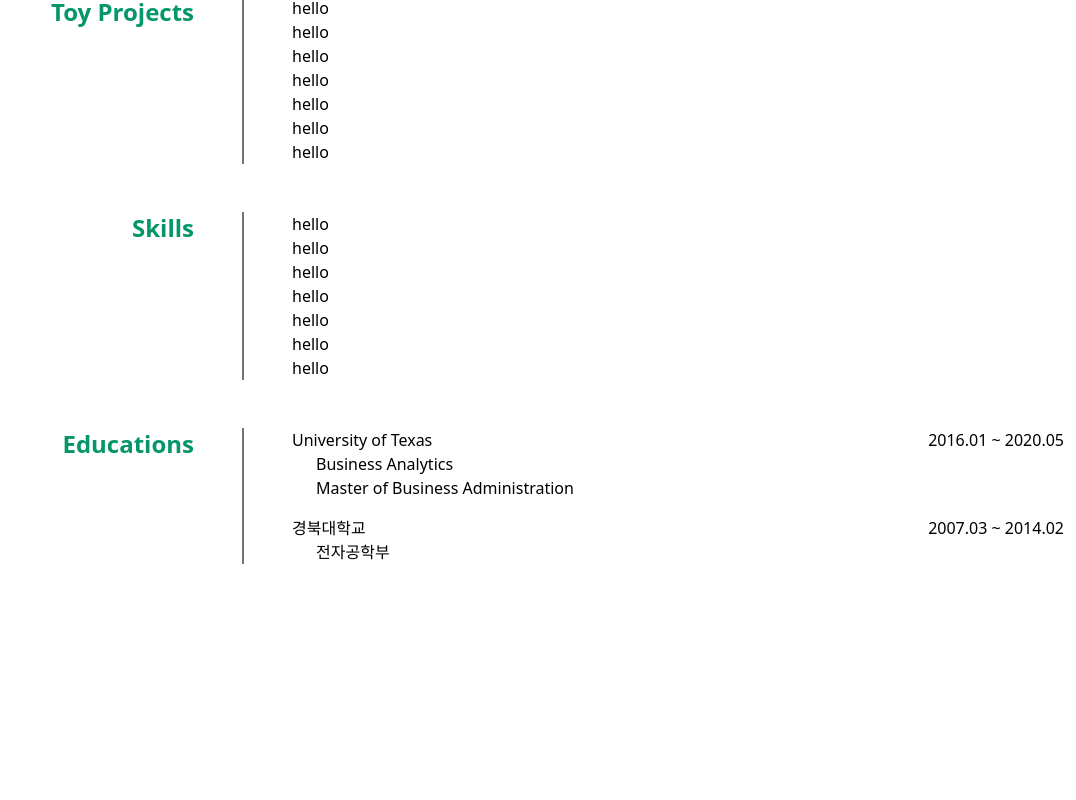
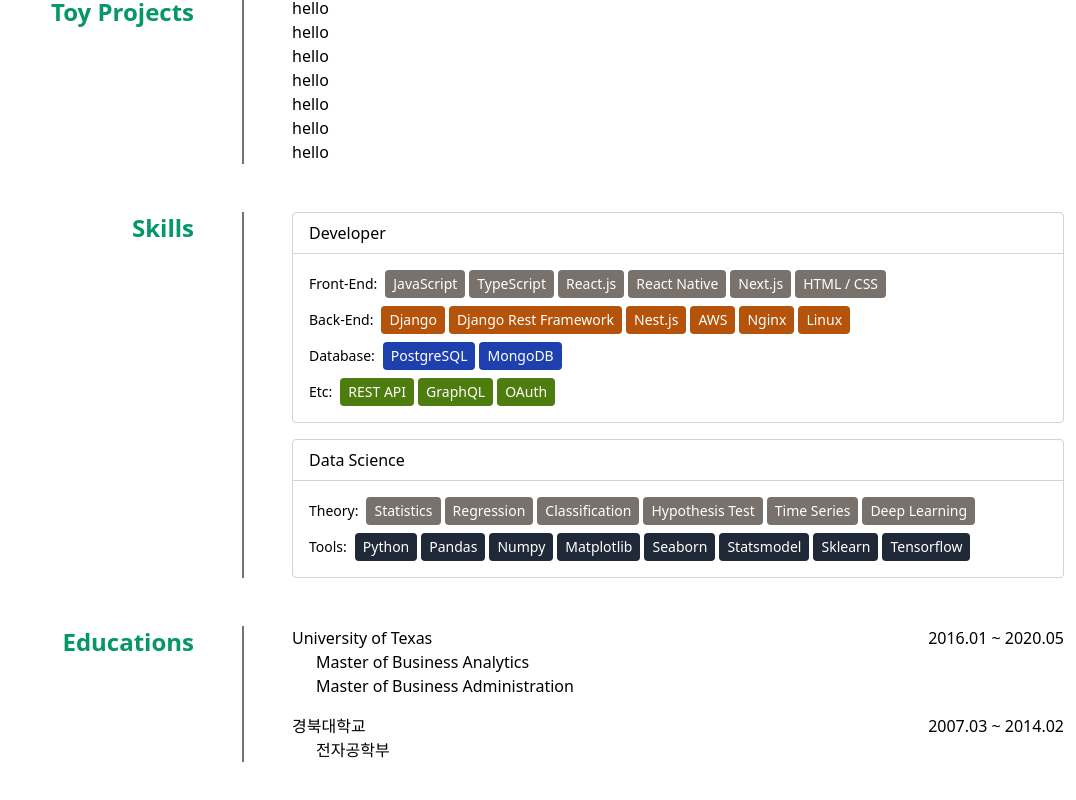
Before and after one commit to texasroh/texasroh.github.io, a React (Create React App) app: page / in a window 1280 px wide. Shown: the part 1183-1983 px from the top of the page, without its empty margins (204-1280 px from the left). Before the commit the page ends 1795 px from the top, so only its background shows below. Built offline with nearby package versions, Linux system fonts and the light colour scheme.

Commit message:
fill skills

```diff
--- a/src/sections/home/Educations.tsx
+++ b/src/sections/home/Educations.tsx
@@ -10,7 +10,7 @@ const Educations = () => {
             <div>2016.01 ~ 2020.05</div>
           </div>
           <ul className="ml-6">
-            <li>Business Analytics</li>
+            <li>Master of Business Analytics</li>
             <li>Master of Business Administration</li>
           </ul>
         </div>
--- a/src/sections/home/Skills.tsx
+++ b/src/sections/home/Skills.tsx
@@ -3,13 +3,145 @@ import HomeSection from "../../components/HomeSection";
 const Skills = () => {
   return (
     <HomeSection title="Skills">
-      <div>hello</div>
-      <div>hello</div>
-      <div>hello</div>
-      <div>hello</div>
-      <div>hello</div>
-      <div>hello</div>
-      <div>hello</div>
+      <div className="space-y-4">
+        <div className="rounded border border-stone-300">
+          <h3 className="border-b border-stone-300 py-2 px-4 font-medium">
+            Developer
+          </h3>
+          <ul className="space-y-2 p-4">
+            <li className="flex space-x-2">
+              <h4 className="shrink-0 pt-1 text-sm font-medium">Front-End: </h4>
+              <div className="flex flex-wrap gap-1">
+                <span className="rounded bg-stone-500 py-1 px-2 text-sm text-white">
+                  JavaScript
+                </span>
+                <span className="rounded bg-stone-500 py-1 px-2 text-sm text-white">
+                  TypeScript
+                </span>
+                <span className="rounded bg-stone-500 py-1 px-2 text-sm text-white">
+                  React.js
+                </span>
+                <span className="rounded bg-stone-500 py-1 px-2 text-sm text-white">
+                  React Native
+                </span>
+                <span className="rounded bg-stone-500 py-1 px-2 text-sm text-white">
+                  Next.js
+                </span>
+                <span className="rounded bg-stone-500 py-1 px-2 text-sm text-white">
+                  HTML / CSS
+                </span>
+              </div>
+            </li>
+            <li className="flex space-x-2">
+              <h4 className="shrink-0 pt-1 text-sm font-medium">Back-End: </h4>
+              <div className="flex flex-wrap gap-1">
+                <span className="rounded bg-amber-700 py-1 px-2 text-sm text-white">
+                  Django
+                </span>
+                <span className="rounded bg-amber-700 py-1 px-2 text-sm text-white">
+                  Django Rest Framework
+                </span>
+                <span className="rounded bg-amber-700 py-1 px-2 text-sm text-white">
+                  Nest.js
+                </span>
+                <span className="rounded bg-amber-700 py-1 px-2 text-sm text-white">
+                  AWS
+                </span>
+                <span className="rounded bg-amber-700 py-1 px-2 text-sm text-white">
+                  Nginx
+                </span>
+                <span className="rounded bg-amber-700 py-1 px-2 text-sm text-white">
+                  Linux
+                </span>
+              </div>
+            </li>
+            <li className="flex space-x-2">
+              <h4 className="shrink-0 pt-1 text-sm font-medium">Database: </h4>
+              <div className="flex flex-wrap gap-1">
+                <span className="rounded bg-blue-800 py-1 px-2 text-sm text-white">
+                  PostgreSQL
+                </span>
+                <span className="rounded bg-blue-800 py-1 px-2 text-sm text-white">
+                  MongoDB
+                </span>
+              </div>
+            </li>
+            <li className="flex space-x-2">
+              <h4 className="shrink-0 pt-1 text-sm font-medium">Etc: </h4>
+              <div className="flex flex-wrap gap-1">
+                <span className="rounded bg-lime-700 py-1 px-2 text-sm text-white">
+                  REST API
+                </span>
+                <span className="rounded bg-lime-700 py-1 px-2 text-sm text-white">
+                  GraphQL
+                </span>
+                <span className="rounded bg-lime-700 py-1 px-2 text-sm text-white">
+                  OAuth
+                </span>
+              </div>
+            </li>
+          </ul>
+        </div>
+        <div className="rounded border border-stone-300">
+          <h3 className="border-b border-stone-300 py-2 px-4 font-medium">
+            Data Science
+          </h3>
+          <ul className="space-y-2 p-4">
+            <li className="flex space-x-2">
+              <h4 className="shrink-0 pt-1 text-sm font-medium">Theory: </h4>
+              <div className="flex flex-wrap gap-1">
+                <span className="rounded bg-stone-500 py-1 px-2 text-sm text-white">
+                  Statistics
+                </span>
+                <span className="rounded bg-stone-500 py-1 px-2 text-sm text-white">
+                  Regression
+                </span>
+                <span className="rounded bg-stone-500 py-1 px-2 text-sm text-white">
+                  Classification
+                </span>
+                <span className="rounded bg-stone-500 py-1 px-2 text-sm text-white">
+                  Hypothesis Test
+                </span>
+                <span className="rounded bg-stone-500 py-1 px-2 text-sm text-white">
+                  Time Series
+                </span>
+                <span className="rounded bg-stone-500 py-1 px-2 text-sm text-white">
+                  Deep Learning
+                </span>
+              </div>
+            </li>
+            <li className="flex space-x-2">
+              <h4 className="shrink-0 pt-1 text-sm font-medium">Tools: </h4>
+              <div className="flex flex-wrap gap-1">
+                <span className="rounded bg-gray-800 py-1 px-2 text-sm text-white">
+                  Python
+                </span>
+                <span className="rounded bg-gray-800 py-1 px-2 text-sm text-white">
+                  Pandas
+                </span>
+                <span className="rounded bg-gray-800 py-1 px-2 text-sm text-white">
+                  Numpy
+                </span>
+                <span className="rounded bg-gray-800 py-1 px-2 text-sm text-white">
+                  Matplotlib
+                </span>
+                <span className="rounded bg-gray-800 py-1 px-2 text-sm text-white">
+                  Seaborn
+                </span>
+                <span className="rounded bg-gray-800 py-1 px-2 text-sm text-white">
+                  Statsmodel
+                </span>
+                <span className="rounded bg-gray-800 py-1 px-2 text-sm text-white">
+                  Sklearn
+                </span>
+                <span className="rounded bg-gray-800 py-1 px-2 text-sm text-white">
+                  Tensorflow
+                </span>
+              </div>
+            </li>
+          </ul>
+        </div>
+      </div>
     </HomeSection>
   );
 };
```
